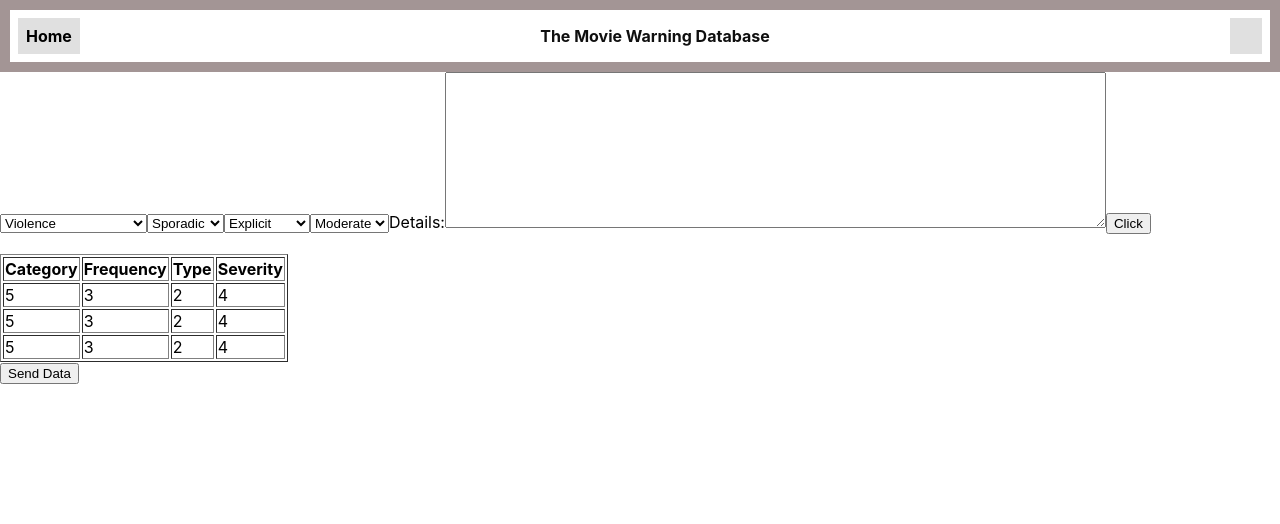
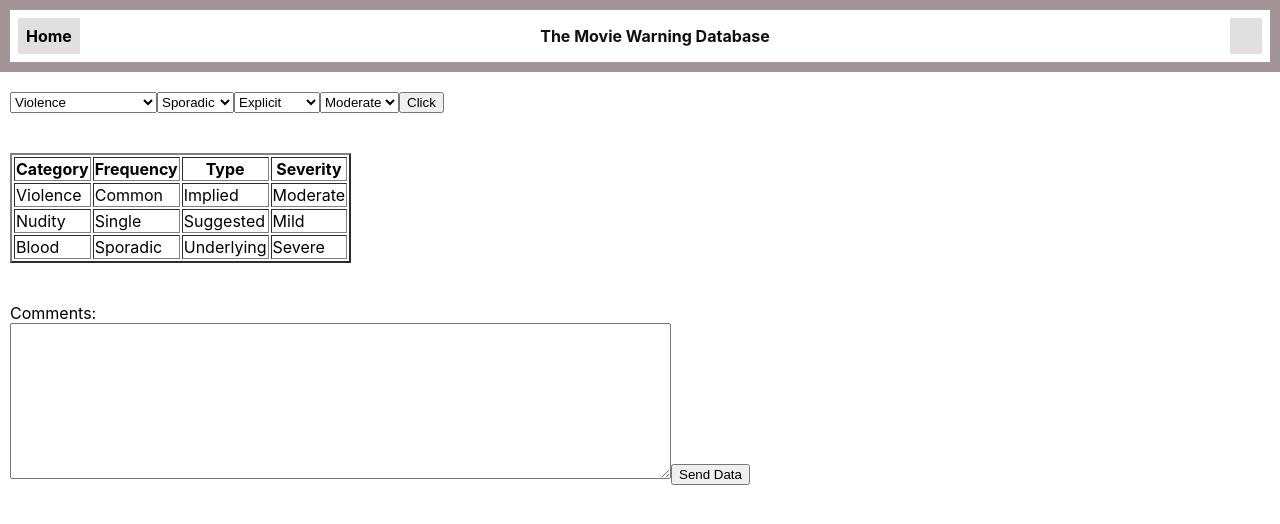
Before and after one commit to danibarker/Project2, a React (Create React App) app in the folder client/: page / in a window 1280 px wide. Shown: the top 524 px of the page. Built offline with nearby package versions, Linux system fonts and the light colour scheme.

Commit message:
Changes made to warning file

```diff
--- a/client/src/components/addWarning.js
+++ b/client/src/components/addWarning.js
@@ -3,10 +3,11 @@ import "../css/App.css";
 function sendData(warning) {
     console.log(warning);
 }
+// Example of an adding warning using different categories
 let warnings = [
-    { category: 5, frequency: 3, type: 2, severity: 4 },
-    { category: 5, frequency: 3, type: 2, severity: 4 },
-    { category: 5, frequency: 3, type: 2, severity: 4 },
+    { category: "Violence", frequency: "Common", type: "Implied", severity: "Moderate" },
+    { category: "Nudity", frequency: "Single", type: "Suggested", severity: "Mild" },
+    { category: "Blood", frequency: "Sporadic", type: "Underlying", severity: "Severe" },
 ];
 export default function AddWarning() {
     const [warning, setWarning] = useState([]);
@@ -16,6 +17,8 @@ export default function AddWarning() {
     const [severity, setSeverity] = useState("Moderate");
     return (
         <div>
+            <br></br>
+            <div className="ptther">
             <select
                 onChange={(event) => {
                     return setCategory(event.target.value);
@@ -70,8 +73,9 @@ export default function AddWarning() {
                 <option>Mild</option>
                 <option>Severe</option>
             </select>
-            <label htmlFor="commentBox">Details:</label>
-            <textarea id="commentBox" rows="10" cols="80" />
+            {/* <label htmlFor="commentBox">Details:</label>
+            <textarea id="commentBox" rows="10" cols="80" /> */}
+            <br></br>
 
             <button
                 onClick={() =>
@@ -87,13 +91,16 @@ export default function AddWarning() {
                     )
                 }
             >
+
                 Click
             </button>
+            </div>
 
             <br />
             <br />
-            <div>
-                <table border="1">
+            <div className="tomove">
+
+                <table class="center" border="2">
                     <tr>
                         <th>Category</th>
                         <th>Frequency</th>
@@ -119,8 +126,18 @@ export default function AddWarning() {
                           ))
                         : ""}
                 </table>
+
+                <br></br>
+                <br></br>
+
+
+                <label htmlFor="commentBox">Comments:</label>
+                </div>
+
+            <div className="part">
+                <textarea id="commentBox" rows="10" cols="80" />
+                <button onClick={() => sendData(warning)}>Send Data</button>
             </div>
-            <button onClick={() => sendData(warning)}>Send Data</button>
         </div>
     );
 }
--- a/client/src/css/App.css
+++ b/client/src/css/App.css
@@ -9,7 +9,18 @@ a {
 .App {
   text-align: center;
 }
+.ptther {
+  display: flex;
+  margin-left:10px;
 
+}
+.part {
+  display:block;
+  margin-left:10px;
+}
+.tomove {
+ margin-left:10px;
+}
 .navBar {
 /*  width: 100%;*/
   background-color: rgb(163, 149, 149);
```
